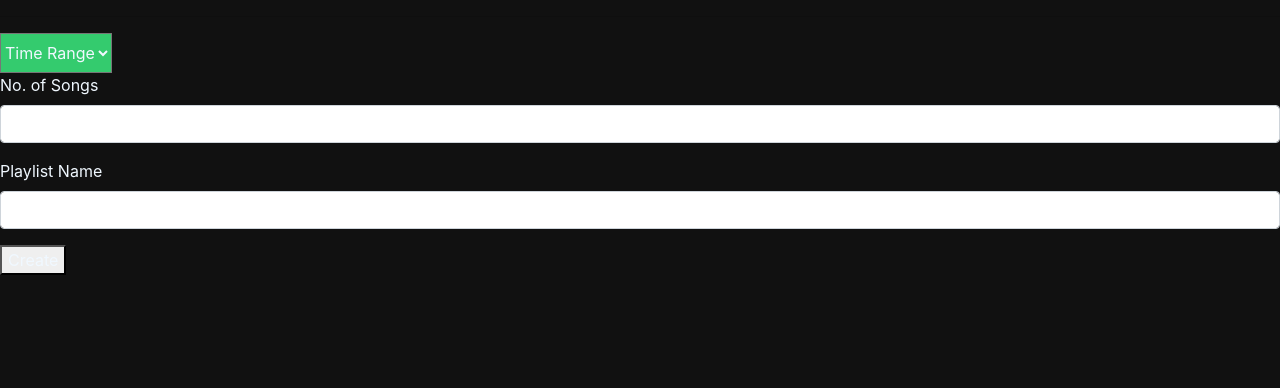
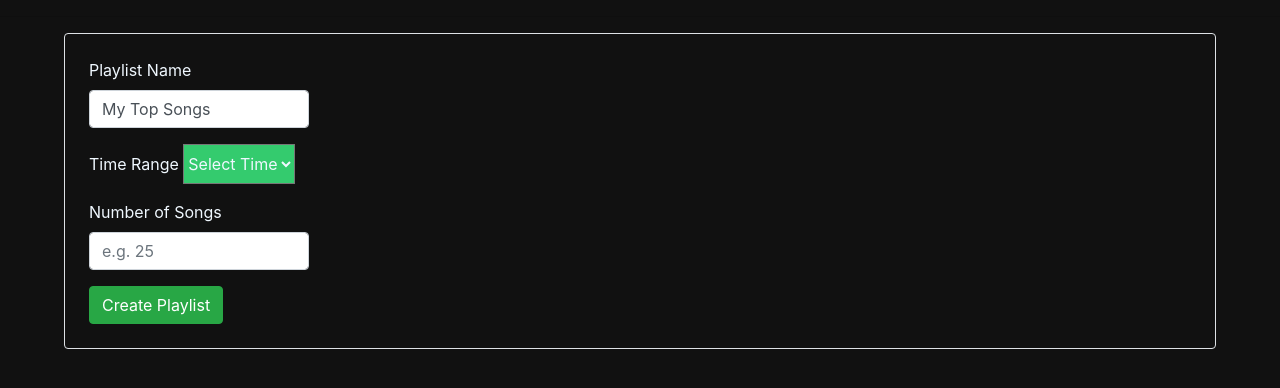
Before and after one commit to rorywilliams36/Spotify-Companion, a Flask app: template templates/playlist.html in a window 1280 px wide. Shown: the part 72-460 px from the top of the page. Run offline with Flask 3, Linux system fonts and the light colour scheme; the template is opened without the code that fills it, so the values that code supplies are empty; parts of the project's set-up code (start-up, migrations or seed data) failed here and were passed over; some libraries are stand-ins or nearby versions.

Commit message:
styling playlist page

```diff
--- a/static/css/style.css
+++ b/static/css/style.css
@@ -156,6 +156,19 @@ td > img {
     margin-bottom: 5px;
 }
 
+/* ------------ Playists ------------*/
+
+form {
+    min-width: 90%;
+    margin-left: 5%;
+    margin-right: 5%;
+}
+
+.form_text, .form_btn {
+    max-width: 20%;
+}
+
+
 /* ------------ */
 footer {
     background-color: #17191a;
--- a/templates/playlist.html
+++ b/templates/playlist.html
@@ -3,40 +3,44 @@
 
 
 {% block content %}
-    <form>
-        <!-- <div class="form-check">
-            <input class="form-check-input" type="radio" name="radioDefault" id="radioDefault1">
-            <label class="form-check-label" for="radioDefault1">
-                Copy Spotify Playlist
-            </label>
+    <form method="POST" action="/create-playlist" class="p-4 border rounded shadow-sm">
+
+        <!-- Playlist Name -->
+        <div class="mb-3 form_text">
+            <label for="playlist_name" class="form-label">Playlist Name</label>
+            <input type="text" class="form-control" name="playlist_name" value="My Top Songs {{ time_range }}">
         </div>
-        <div class="form-check">
-            <input class="form-check-input" type="radio" name="radioDefault" id="radioDefault2" checked>
-            <label class="form-check-label" for="radioDefault2">
-                Create playlist from your listens
-            </label>
-        </div> -->
 
         <!-- Time Range -->
-        <div>
-            <select class="form-select" id="time-range" aria-label="Default select example">
-                <option selected>Time Range</option>
-                <option value="short_term">Short-Term (last 6wks)</option>
-                <option value="medium_term">Medium-Term (last 6mo)</option>
-                <option value="long_term">Long-Term (last 1yr)</option>
+        <div class="mb-3">
+            <label for="time_range" class="form-label">Time Range</label>
+            <select class="form-select" id="time_range" name="time_range">
+                <option selected disabled>Select Time Range</option>
+                <option value="short_term">last 6 weeks</option>
+                <option value="medium_term">last 6 months</option>
+                <option value="long_term">last 1 year</option>
             </select>
         </div>
 
-        <div class="mb-3">
-            <label for="playlist_size" class="form-label">No. of Songs</label>
-            <input type="integer" class="form-control" id="playlist_size">
-        </div>
-        <div class="mb-3">
-            <label for="Playlist_Name" class="form-label">Playlist Name</label>
-            <input type="text" class="form-control" id="playlist_name">
+        <!-- Playlist Size -->
+        <div class="mb-3 form_text">
+            <label for="playlist_size" class="form-label">Number of Songs</label>
+            <input
+                type="number"
+                class="form-control"
+                id="playlist_size"
+                name="playlist_size"
+                min="1"
+                max="50"
+                placeholder="e.g. 25">
         </div>
 
-        <button>Create</button>
+        <!-- Submit Button -->
+        <button type="submit" class="btn btn-success form_btn">
+            Create Playlist
+        </button>
+
     </form>
 
+
 {% endblock %}
```
